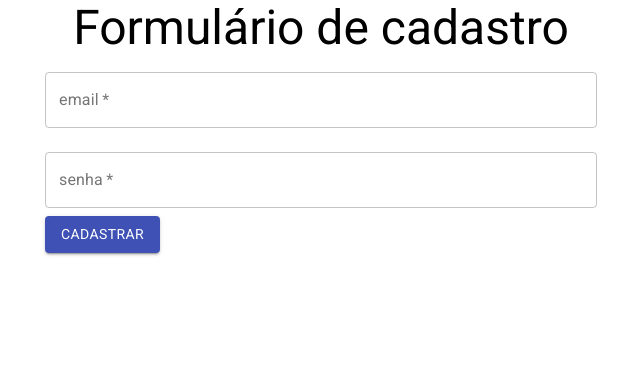
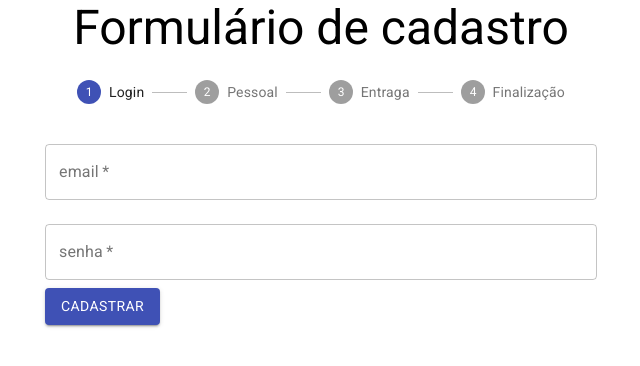
Before and after one commit to betosan83/alura-react-hooks, a React (Create React App) app: page / in a window 1280 px wide. Shown: the top 366 px of the page, without its empty margins (319-959 px from the left). Built offline with nearby package versions, Linux system fonts and the light colour scheme.

Commit message:
Cadastro finalizado utilizando useEffect.

```diff
--- a/src/components/FormularioCadastro/DadosEntrega.jsx
+++ b/src/components/FormularioCadastro/DadosEntrega.jsx
@@ -1,7 +1,7 @@
 import React, { useState } from 'react';
 import { TextField, Button } from "@material-ui/core"
 
-function DadosEntrega(aoEnviar) {
+function DadosEntrega({aoEnviar}) {
     const [cep, setCep] = useState("");
     const [endereco, setEndereco] = useState("");
     const [estado, setEstado] = useState("");
--- a/src/components/FormularioCadastro/DadosUsuario.jsx
+++ b/src/components/FormularioCadastro/DadosUsuario.jsx
@@ -8,7 +8,8 @@ function DadosUsuario({ aoEnviar }) {
         <form onSubmit={(event) => {
             event.preventDefault();
             aoEnviar({email, senha});
-        }}>
+        }}
+        >
             <TextField id="email"
                 value={email}
                 onChange={(event) => { setEmail(event.target.value) }}
--- a/src/components/FormularioCadastro/FormularioCadastro.jsx
+++ b/src/components/FormularioCadastro/FormularioCadastro.jsx
@@ -1,3 +1,4 @@
+import { Stepper, Typography, Step, StepLabel } from "@material-ui/core";
 import React, { useEffect, useState } from "react";
 import DadosEntrega from "./DadosEntrega";
 import DadosPessoais from "./DadosPessoais";
@@ -8,7 +9,7 @@ function FormularioCadastro({ aoEnviar, validarCPF }) {
   const [dadosColetados, setDados] = useState({});
 
   useEffect(()=> {
-    if (etapaAtual === formularios.length) {
+    if (etapaAtual === formularios.length-1) {
       aoEnviar(dadosColetados);
     }
   })
@@ -16,7 +17,8 @@ function FormularioCadastro({ aoEnviar, validarCPF }) {
   const formularios = [
     <DadosUsuario aoEnviar={coletarDados} />,
     <DadosPessoais aoEnviar={coletarDados} validarCPF={validarCPF} />,
-    <DadosEntrega aoEnviar={coletarDados} />
+    <DadosEntrega aoEnviar={coletarDados} />,
+    <Typography variant="h5">Obrigado por se cadastrar!</Typography>
   ]
 
   function coletarDados(dados) {
@@ -29,6 +31,12 @@ function FormularioCadastro({ aoEnviar, validarCPF }) {
 
   return (
     <>
+      <Stepper activeStep={etapaAtual}>
+        <Step><StepLabel>Login</StepLabel></Step>
+        <Step><StepLabel>Pessoal</StepLabel></Step>
+        <Step><StepLabel>Entraga</StepLabel></Step>
+        <Step><StepLabel>Finalização</StepLabel></Step>
+      </Stepper>
       {formularios[etapaAtual]}
     </>
   );
```
